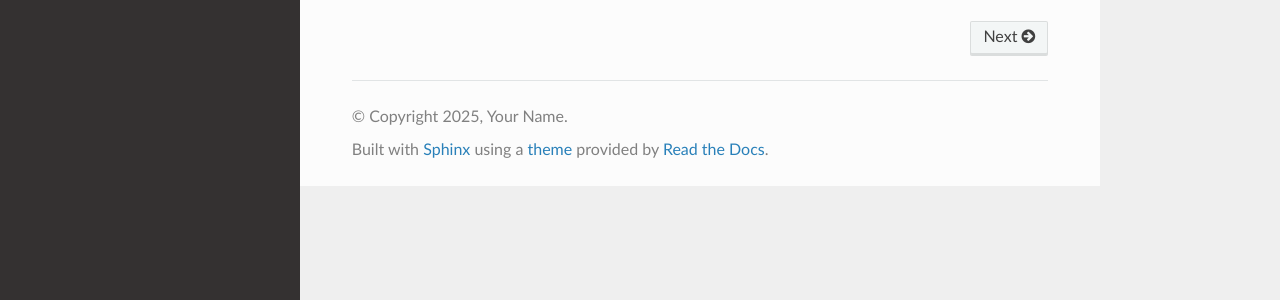
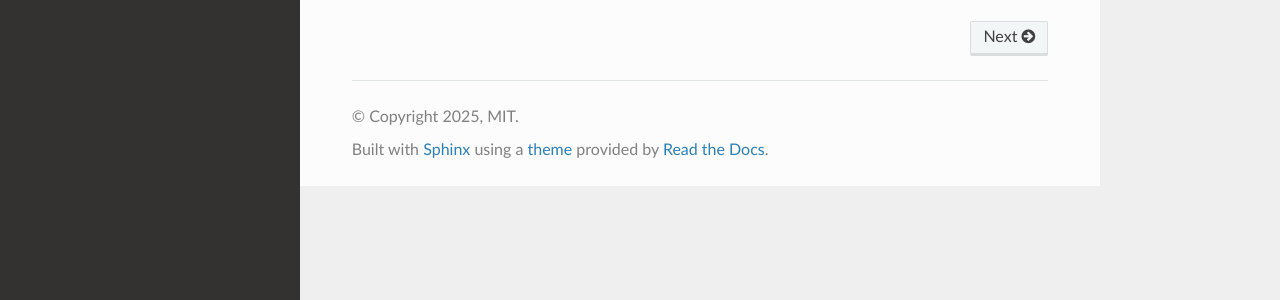
Before and after one commit to danhamill/CriticalDuration, a Sphinx documentation site: the page built from docs/index.rst, in a window 1280 px wide. Shown: the part 537-837 px from the top of the page. Built offline with Sphinx 7.4.7 and the Read the Docs theme 3.1.0, drawn with Linux system fonts in a browser that asks for light colours.

Commit message:
Update conf.py

```diff
--- a/docs/conf.py
+++ b/docs/conf.py
@@ -4,15 +4,15 @@
 
 # Project information
 project = 'Critical Duration Analysis'
-copyright = '2025, Your Name'
-author = 'Your Name'
+copyright = '2025, MIT'
+author = 'Daniel Hamill'
 
 # General configuration
 extensions = [
-    'sphinx.ext.autodoc',
     'sphinx.ext.napoleon',
     'sphinx.ext.viewcode',
     'sphinx.ext.mathjax',
+    'autoapi.extension'
 ]
 
 templates_path = ['_templates']
@@ -21,3 +21,4 @@
 # HTML output
 html_theme = 'sphinx_rtd_theme'
 html_static_path = ['_static']
+autoapi_dirs = ['../critical_duration']
```
